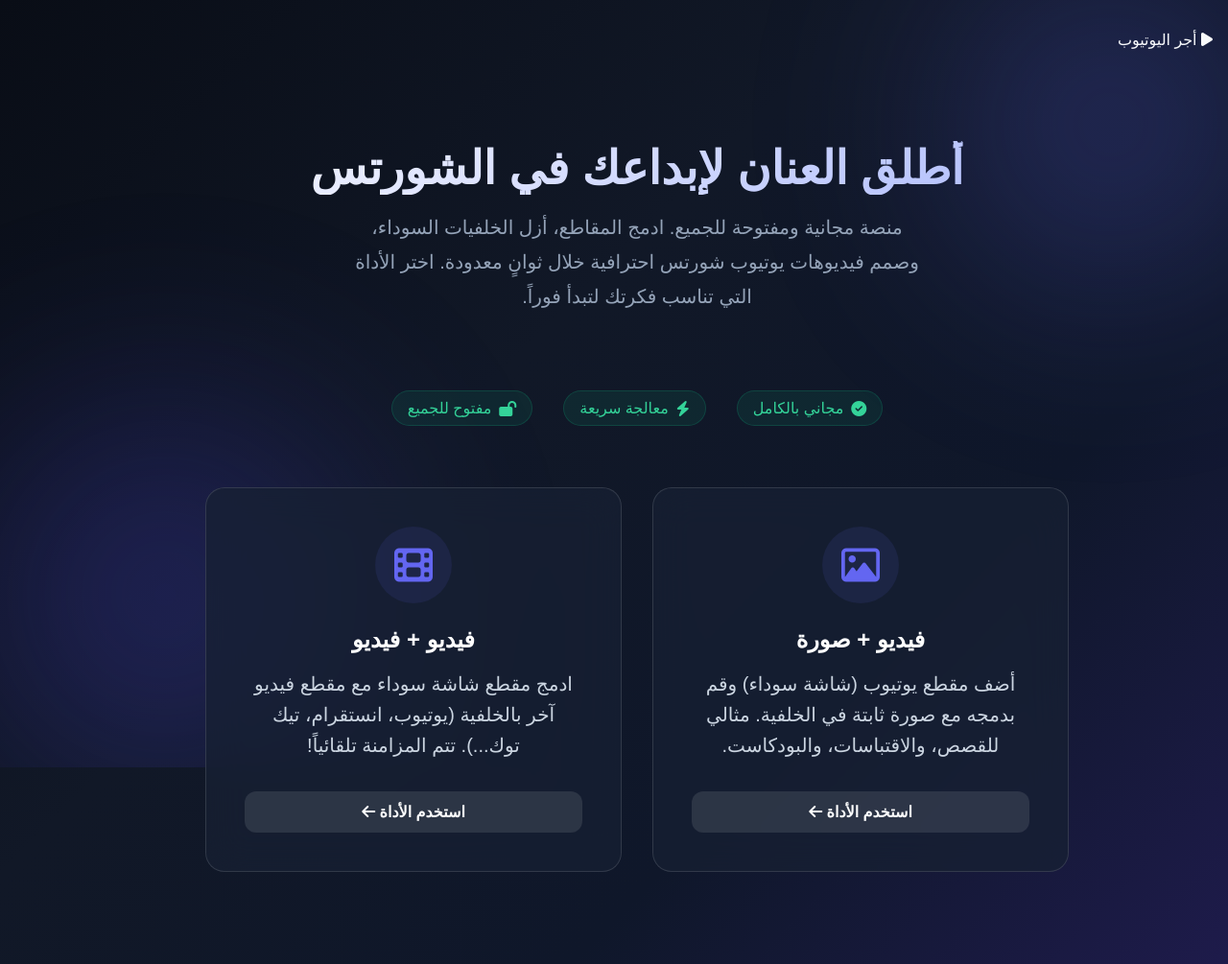
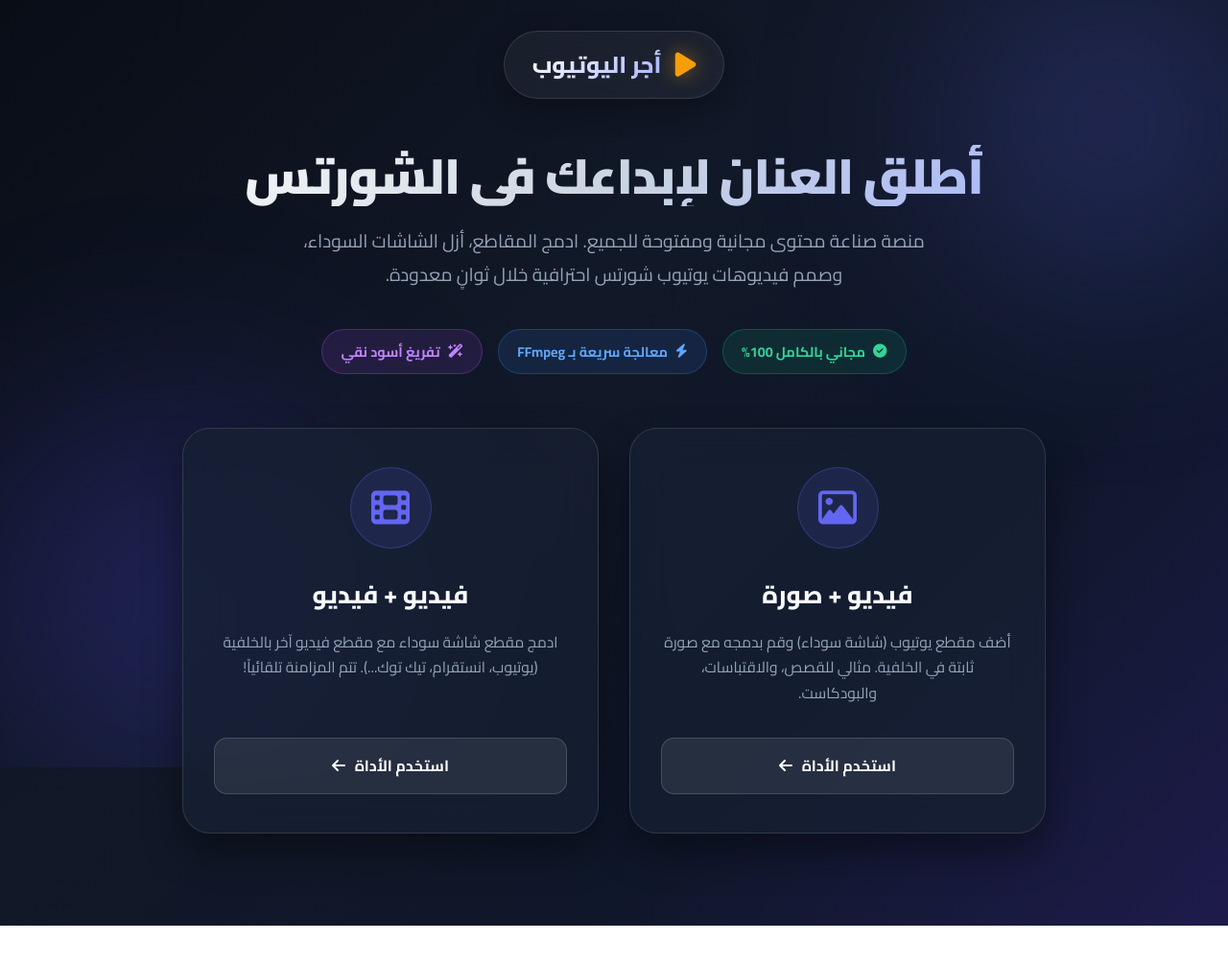
Before and after one commit to teastdiscorad-hash/youtube-reward, a website: page static/index.html in a window 1280 px wide. Shown: the whole page at 96% size. After the commit the page ends 965 px from the top, so only its background shows below. Drawn offline with Linux system fonts and the light colour scheme.

Commit message:
Overhaul index.html UI for luxury aesthetic

```diff
--- a/static/index.html
+++ b/static/index.html
@@ -3,59 +3,167 @@
 <head>
     <meta charset="UTF-8">
     <meta name="viewport" content="width=device-width, initial-scale=1.0">
-    <title>أجر اليوتيوب — منصة صناعة الشورتس</title>
-    <link href="https://cdnjs.cloudflare.com/ajax/libs/font-awesome/6.4.0/css/all.min.css" rel="stylesheet">
-    <link href="style.css" rel="stylesheet">
+    <title>أجر اليوتيوب — استوديو صناعة الشورتس المحترف</title>
+    <!-- Google Fonts -->
+    <link rel="preconnect" href="https://fonts.googleapis.com">
+    <link rel="preconnect" href="https://fonts.gstatic.com" crossorigin>
+    <link href="https://fonts.googleapis.com/css2?family=Cairo:wght@400;600;700;800;900&family=Tajawal:wght@400;500;700;800&display=swap" rel="stylesheet">
+    <!-- FontAwesome Icons -->
+    <link rel="stylesheet" href="https://cdnjs.cloudflare.com/ajax/libs/font-awesome/6.5.1/css/all.min.css">
+    <link rel="stylesheet" href="style.css">
     <style>
-        .hero {
-            text-align: center;
-            padding: 4rem 1rem;
+        .landing-container {
+            max-width: 1000px;
+            margin: 0 auto;
+            width: 100%;
         }
-        .hero h1 {
-            font-size: 3rem;
-            margin-bottom: 1rem;
-            background: linear-gradient(135deg, #fff 0%, #a5b4fc 100%);
+
+        .landing-header {
+            display: flex;
+            align-items: center;
+            justify-content: center;
+            margin-bottom: 3rem;
+            position: relative;
+        }
+
+        .brand-logo-card {
+            display: inline-flex;
+            align-items: center;
+            gap: 0.9rem;
+            background: rgba(255, 255, 255, 0.05);
+            border: 1px solid rgba(255, 255, 255, 0.12);
+            padding: 0.75rem 1.8rem;
+            border-radius: 40px;
+            backdrop-filter: blur(15px);
+            box-shadow: 0 10px 30px rgba(0, 0, 0, 0.3);
+        }
+
+        .brand-logo-card i {
+            font-size: 1.8rem;
+            color: var(--gold);
+            filter: drop-shadow(0 0 10px rgba(245, 158, 11, 0.5));
+        }
+
+        .brand-logo-card span {
+            font-size: 1.5rem;
+            font-weight: 800;
+            background: linear-gradient(135deg, #ffffff 0%, #a5b4fc 100%);
             -webkit-background-clip: text;
             -webkit-text-fill-color: transparent;
         }
-        .hero p {
-            font-size: 1.25rem;
-            color: #94a3b8;
-            max-width: 600px;
-            margin: 0 auto 3rem auto;
+
+        .hero-section {
+            text-align: center;
+            margin-bottom: 4rem;
+        }
+
+        .hero-section h1 {
+            font-size: 3.2rem;
+            font-weight: 900;
+            line-height: 1.25;
+            margin-bottom: 1.2rem;
+            background: linear-gradient(135deg, #ffffff 0%, #cbd5e1 50%, #a5b4fc 100%);
+            -webkit-background-clip: text;
+            -webkit-text-fill-color: transparent;
+            letter-spacing: -1px;
+        }
+
+        .hero-section p {
+            font-size: 1.2rem;
+            color: var(--text-muted);
+            max-width: 680px;
+            margin: 0 auto 2.5rem auto;
             line-height: 1.8;
+            font-weight: 500;
         }
-        .tools-grid {
+
+        .features-pills {
+            display: flex;
+            justify-content: center;
+            align-items: center;
+            gap: 1rem;
+            flex-wrap: wrap;
+            margin-bottom: 3.5rem;
+        }
+
+        .pill {
+            background: rgba(16, 185, 129, 0.12);
+            color: #34d399;
+            padding: 0.55rem 1.2rem;
+            border-radius: 30px;
+            border: 1px solid rgba(16, 185, 129, 0.3);
+            display: inline-flex;
+            align-items: center;
+            gap: 0.5rem;
+            font-weight: 700;
+            font-size: 0.9rem;
+            backdrop-filter: blur(10px);
+        }
+
+        .pill-blue {
+            background: rgba(59, 130, 246, 0.12);
+            color: #60a5fa;
+            border-color: rgba(59, 130, 246, 0.3);
+        }
+
+        .pill-purple {
+            background: rgba(168, 85, 247, 0.12);
+            color: #c084fc;
+            border-color: rgba(168, 85, 247, 0.3);
+        }
+
+        .studio-tools-grid {
             display: grid;
-            grid-template-columns: repeat(auto-fit, minmax(300px, 1fr));
+            grid-template-columns: repeat(auto-fit, minmax(320px, 1fr));
             gap: 2rem;
             max-width: 900px;
             margin: 0 auto;
         }
-        .tool-card {
+
+        .studio-card {
             background: var(--card-bg);
             border: 1px solid var(--card-border);
-            border-radius: 20px;
-            padding: 2.5rem;
+            border-radius: 1.8rem;
+            padding: 2.5rem 2rem;
             text-align: center;
-            transition: all 0.3s cubic-bezier(0.4, 0, 0.2, 1);
+            transition: all 0.35s cubic-bezier(0.4, 0, 0.2, 1);
             backdrop-filter: blur(20px);
+            -webkit-backdrop-filter: blur(20px);
             text-decoration: none;
             color: white;
             display: flex;
             flex-direction: column;
             align-items: center;
+            position: relative;
+            overflow: hidden;
+            box-shadow: 0 20px 40px rgba(0, 0, 0, 0.4);
         }
-        .tool-card:hover {
+
+        .studio-card::before {
+            content: '';
+            position: absolute;
+            top: 0; left: 0; right: 0; height: 4px;
+            background: linear-gradient(90deg, var(--primary), var(--purple));
+            opacity: 0;
+            transition: opacity 0.3s ease;
+        }
+
+        .studio-card:hover {
             transform: translateY(-10px);
-            box-shadow: 0 20px 40px rgba(0, 0, 0, 0.3);
-            border-color: rgba(255,255,255,0.2);
-            background: rgba(40, 50, 75, 0.8);
+            border-color: var(--card-hover-border);
+            box-shadow: 0 30px 60px rgba(99, 102, 241, 0.25);
+            background: rgba(28, 39, 62, 0.85);
         }
-        .tool-icon {
-            width: 80px;
-            height: 80px;
-            background: rgba(99, 102, 241, 0.1);
+
+        .studio-card:hover::before {
+            opacity: 1;
+        }
+
+        .studio-icon-box {
+            width: 85px;
+            height: 85px;
+            background: rgba(99, 102, 241, 0.12);
+            border: 1px solid rgba(99, 102, 241, 0.3);
             border-radius: 50%;
             display: flex;
             align-items: center;
@@ -63,98 +171,126 @@
             font-size: 2.5rem;
             color: var(--primary);
             margin-bottom: 1.5rem;
-            transition: all 0.3s ease;
+            transition: all 0.35s ease;
         }
-        .tool-card:hover .tool-icon {
+
+        .studio-card:hover .studio-icon-box {
             background: var(--primary);
             color: white;
-            box-shadow: var(--primary-glow);
+            box-shadow: 0 0 25px var(--primary-glow);
+            transform: scale(1.08);
         }
-        .tool-card h2 {
-            font-size: 1.5rem;
-            margin-bottom: 1rem;
+
+        .studio-card h2 {
+            font-size: 1.6rem;
+            font-weight: 800;
+            margin-bottom: 0.8rem;
+            color: var(--text-main);
         }
-        .tool-card p {
-            color: #cbd5e1;
-            line-height: 1.6;
+
+        .studio-card p {
+            color: var(--text-muted);
+            line-height: 1.7;
             margin-bottom: 2rem;
+            font-size: 0.98rem;
             flex-grow: 1;
         }
-        .tool-btn {
-            background: rgba(255,255,255,0.1);
+
+        .action-link-btn {
+            background: rgba(255, 255, 255, 0.08);
+            border: 1px solid rgba(255, 255, 255, 0.15);
             color: white;
-            padding: 0.75rem 2rem;
-            border-radius: 12px;
-            font-weight: 600;
+            padding: 0.85rem 2rem;
+            border-radius: 0.85rem;
+            font-weight: 700;
             width: 100%;
             transition: all 0.3s ease;
+            display: inline-flex;
+            align-items: center;
+            justify-content: center;
+            gap: 0.6rem;
+            font-size: 1rem;
         }
-        .tool-card:hover .tool-btn {
+
+        .studio-card:hover .action-link-btn {
             background: var(--primary);
+            border-color: var(--primary);
+            box-shadow: 0 0 20px var(--primary-glow);
         }
-        .features {
-            margin-top: 5rem;
-            display: flex;
-            justify-content: center;
-            gap: 2rem;
-            flex-wrap: wrap;
-        }
-        .feature-badge {
-            background: rgba(16, 185, 129, 0.1);
-            color: #34d399;
-            padding: 0.5rem 1rem;
-            border-radius: 30px;
-            border: 1px solid rgba(16, 185, 129, 0.2);
-            display: flex;
-            align-items: center;
-            gap: 0.5rem;
-            font-weight: 500;
+
+        @media (max-width: 768px) {
+            .hero-section h1 {
+                font-size: 2.2rem;
+            }
+
+            .hero-section p {
+                font-size: 1rem;
+            }
+
+            .studio-tools-grid {
+                grid-template-columns: 1fr;
+                gap: 1.5rem;
+            }
+
+            .studio-card {
+                padding: 2rem 1.4rem;
+            }
         }
     </style>
 </head>
 <body>
+    <!-- Ambient Background Glow -->
     <div class="background-elements">
         <div class="blob blob-1"></div>
         <div class="blob blob-2"></div>
     </div>
 
-    <div class="container" style="max-width: 1200px;">
-        <header class="header" style="justify-content: center; margin-bottom: 2rem;">
-            <div class="logo">
+    <div class="landing-container">
+        <!-- Top Brand Header -->
+        <header class="landing-header">
+            <div class="brand-logo-card">
                 <i class="fa-solid fa-play"></i>
-                أجر اليوتيوب
+                <span>أجر اليوتيوب</span>
             </div>
         </header>
 
-        <main class="hero">
+        <!-- Hero Section -->
+        <main class="hero-section">
             <h1>أطلق العنان لإبداعك في الشورتس</h1>
-            <p>منصة مجانية ومفتوحة للجميع. ادمج المقاطع، أزل الخلفيات السوداء، وصمم فيديوهات يوتيوب شورتس احترافية خلال ثوانٍ معدودة. اختر الأداة التي تناسب فكرتك لتبدأ فوراً.</p>
+            <p>منصة صناعة محتوى مجانية ومفتوحة للجميع. ادمج المقاطع، أزل الشاشات السوداء، وصمم فيديوهات يوتيوب شورتس احترافية خلال ثوانٍ معدودة.</p>
 
-            <div class="features">
-                <div class="feature-badge"><i class="fa-solid fa-check-circle"></i> مجاني بالكامل</div>
-                <div class="feature-badge"><i class="fa-solid fa-bolt"></i> معالجة سريعة</div>
-                <div class="feature-badge"><i class="fa-solid fa-lock-open"></i> مفتوح للجميع</div>
+            <div class="features-pills">
+                <div class="pill"><i class="fa-solid fa-circle-check"></i> مجاني بالكامل 100%</div>
+                <div class="pill pill-blue"><i class="fa-solid fa-bolt"></i> معالجة سريعة بـ FFmpeg</div>
+                <div class="pill pill-purple"><i class="fa-solid fa-wand-magic-sparkles"></i> تفريغ أسود نقي</div>
             </div>
 
-            <div class="tools-grid" style="margin-top: 4rem;">
-                <!-- Image Tool -->
-                <a href="/image" class="tool-card">
-                    <div class="tool-icon">
+            <!-- Studio Tools Grid -->
+            <div class="studio-tools-grid">
+                <!-- 1. Video + Image Tool -->
+                <a href="/image" class="studio-card">
+                    <div class="studio-icon-box">
                         <i class="fa-regular fa-image"></i>
                     </div>
                     <h2>فيديو + صورة</h2>
                     <p>أضف مقطع يوتيوب (شاشة سوداء) وقم بدمجه مع صورة ثابتة في الخلفية. مثالي للقصص، والاقتباسات، والبودكاست.</p>
-                    <div class="tool-btn">استخدم الأداة <i class="fa-solid fa-arrow-left"></i></div>
+                    <div class="action-link-btn">
+                        <span>استخدم الأداة</span>
+                        <i class="fa-solid fa-arrow-left"></i>
+                    </div>
                 </a>
 
-                <!-- Video Tool -->
-                <a href="/video" class="tool-card">
-                    <div class="tool-icon">
+                <!-- 2. Video + Video Tool -->
+                <a href="/video" class="studio-card">
+                    <div class="studio-icon-box">
                         <i class="fa-solid fa-film"></i>
                     </div>
                     <h2>فيديو + فيديو</h2>
                     <p>ادمج مقطع شاشة سوداء مع مقطع فيديو آخر بالخلفية (يوتيوب، انستقرام، تيك توك...). تتم المزامنة تلقائياً!</p>
-                    <div class="tool-btn">استخدم الأداة <i class="fa-solid fa-arrow-left"></i></div>
+                    <div class="action-link-btn">
+                        <span>استخدم الأداة</span>
+                        <i class="fa-solid fa-arrow-left"></i>
+                    </div>
                 </a>
             </div>
         </main>
```
